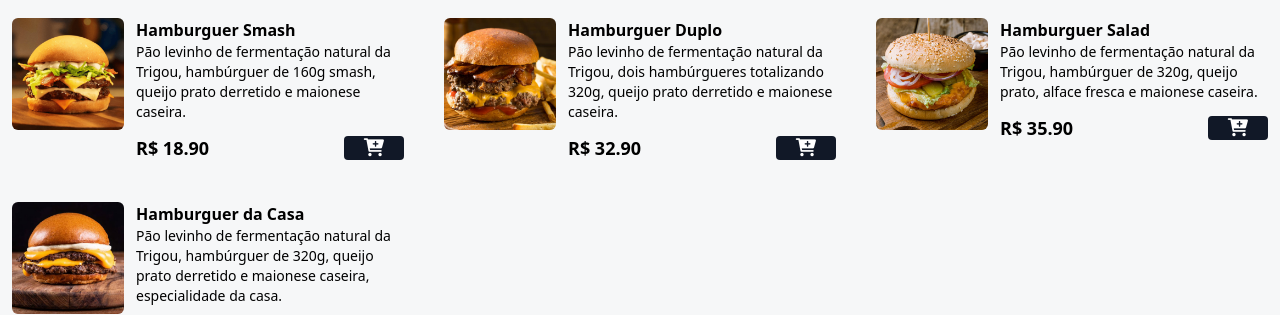
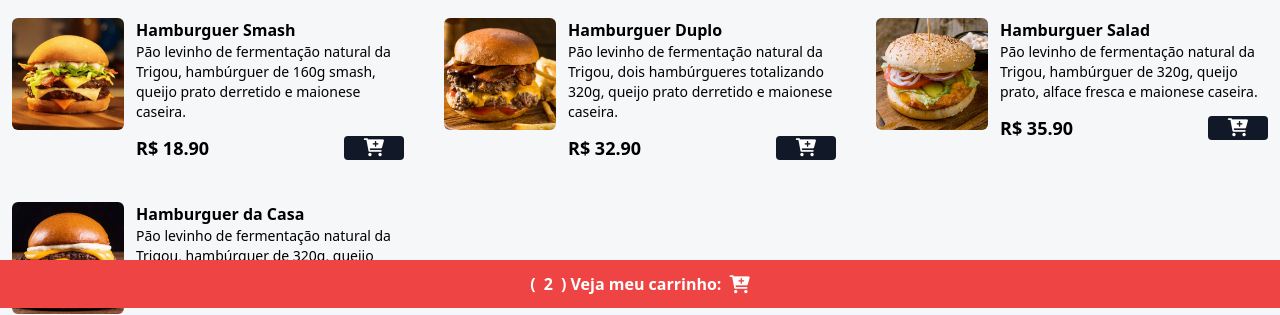
Before and after one commit to ThalisElias/BurguerCardapio, a website: page index.html in a window 1280 px wide. Shown: the part 492-807 px from the top of the page. Drawn offline with nearby package versions, Linux system fonts and the light colour scheme; files that its build step writes are made by us from their sources; files whose address does not match are found by name.

Commit message:
footer css

```diff
--- a/index.html
+++ b/index.html
@@ -126,6 +126,13 @@
     </div>
   </div>
   </div>
+  <footer class="w-full bg-red-500 py-3 fixed bottom-0 z-40 flex items-center justify-center">
+    <button class="flex items-center gap-2 text-white font-bold" id="cart-btn">
+      (<span id="cart-count">2</span>)
+      Veja meu carrinho:
+      <i class="fa fa-cart-plus text-lg text-white"></i>
+    </button>
+  </footer>
 </body>
 
 </html>
--- a/tailwind.config.js
+++ b/tailwind.config.js
@@ -4,7 +4,7 @@
   theme: {
     extend: {
       backgroundImage: {
-        home: "url('./img/bg.png')",
+        home: "url('img/bg.png')",
       },
     },
   },
```
